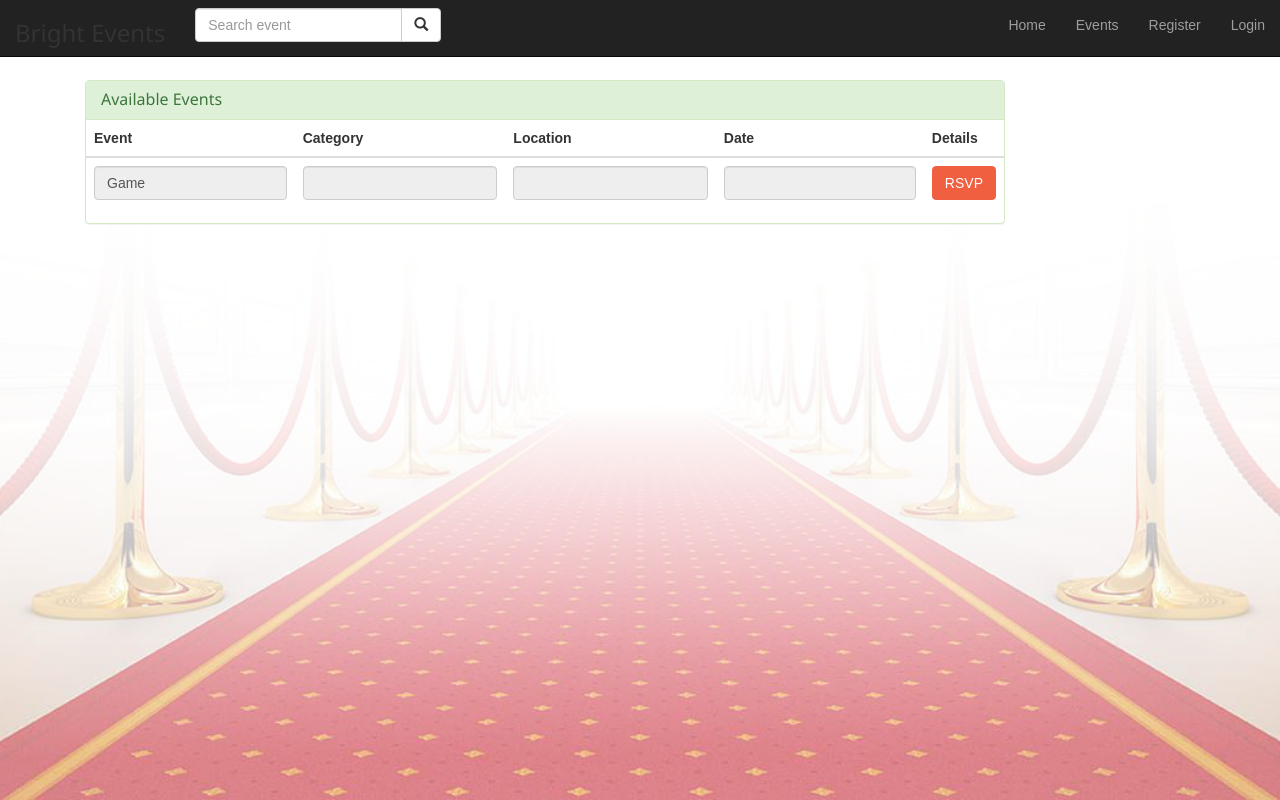
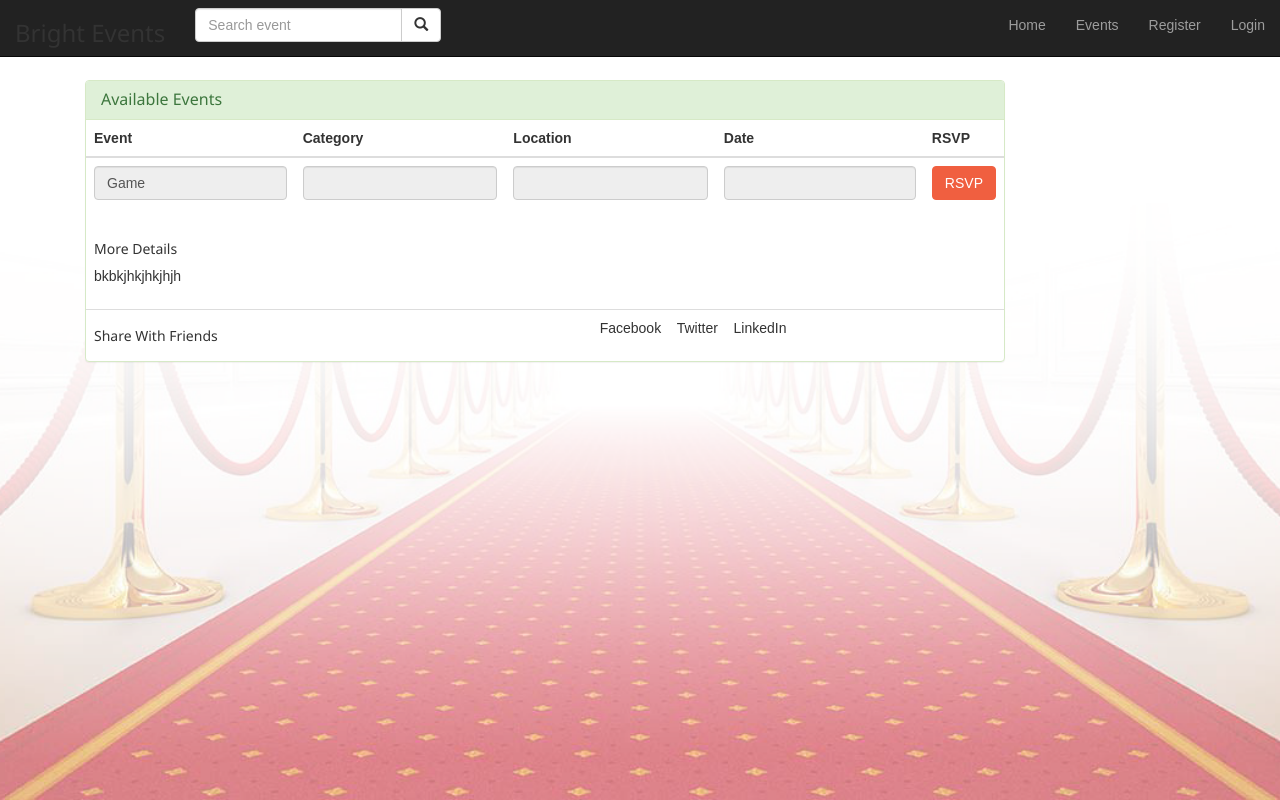
Before and after one commit to mutoromike/bright-events, a React (Create React App) app: page /events in a window 1280 px wide. Built offline with nearby package versions, Linux system fonts and the light colour scheme.

Commit message:
[feat] add component to handle events

```diff
--- a/src/components/events.js
+++ b/src/components/events.js
@@ -25,7 +25,7 @@ class Events extends Component {
                                     <th>Category</th>
                                     <th>Location</th>
                                     <th>Date</th>
-                                    <th>Details</th>
+                                    <th>RSVP</th>
                                 </tr>
                             </thead>
                             <tbody>
@@ -55,7 +55,34 @@ class Events extends Component {
                                             <a href="/api/v1/{{ item['name'] }}/rsvp" className="btn btn-primary">RSVP</a>
                                         </td>
                                 </tr>
+
                                 {/* endfor */}
+                            </tbody>
+                        </table>
+                        <table className="table table-hover" id="activity-table">
+                            <tbody>
+                            <tr>
+                                <td>
+                                    <div className="form-group" style={{width: 400}}>
+                                    <h5>
+                                        More Details
+                                    </h5>
+                                    bkbkjhkjhkjhjh
+                                    </div>
+                                    </td>
+                                    <td>
+                                        <div className="form-group" style={{width: 400}}>
+                                        </div>
+                                    </td>
+                                </tr>
+                                <tr>
+                                    <td>
+                                        <h5> Share With Friends </h5>
+                                    </td>
+                                    <td>
+                                    &nbsp;&nbsp;&nbsp;&nbsp;&nbsp;&nbsp;&nbsp;&nbsp;&nbsp;&nbsp;&nbsp; Facebook &nbsp;&nbsp;&nbsp;Twitter&nbsp;&nbsp;&nbsp; LinkedIn
+                                    </td>
+                                </tr>
                             </tbody>
                         </table>
                     </div>
```
